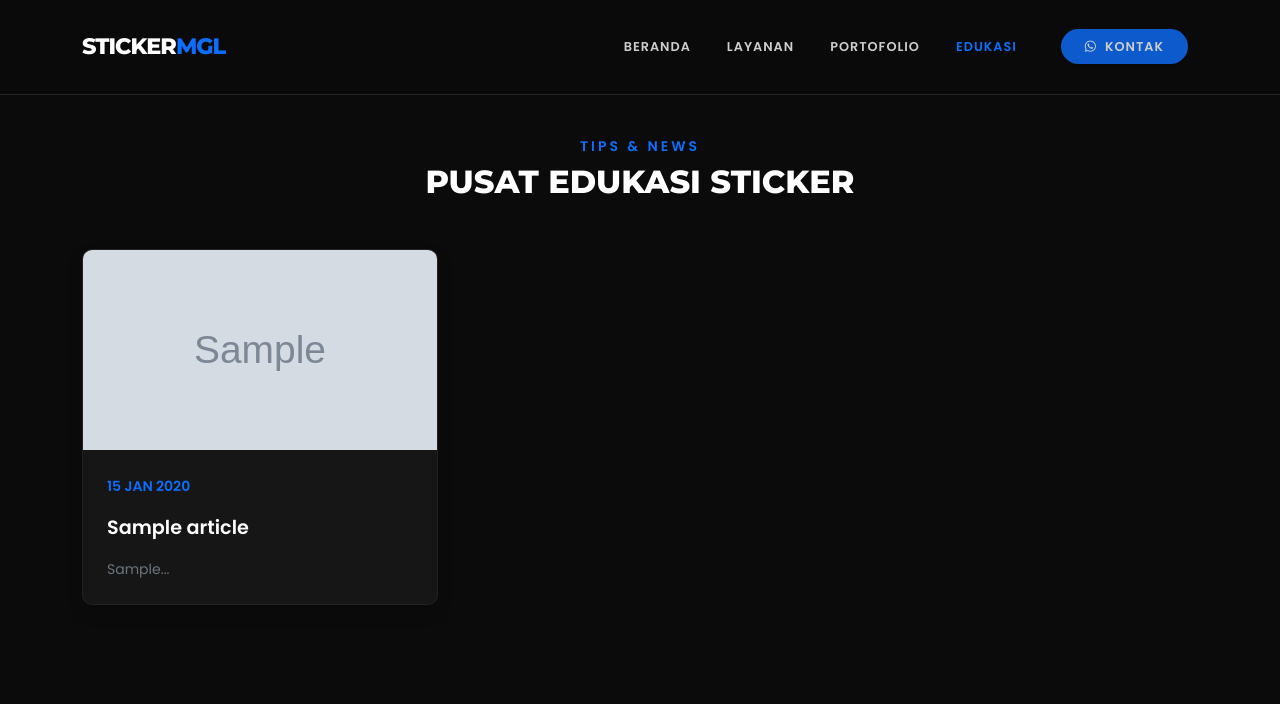
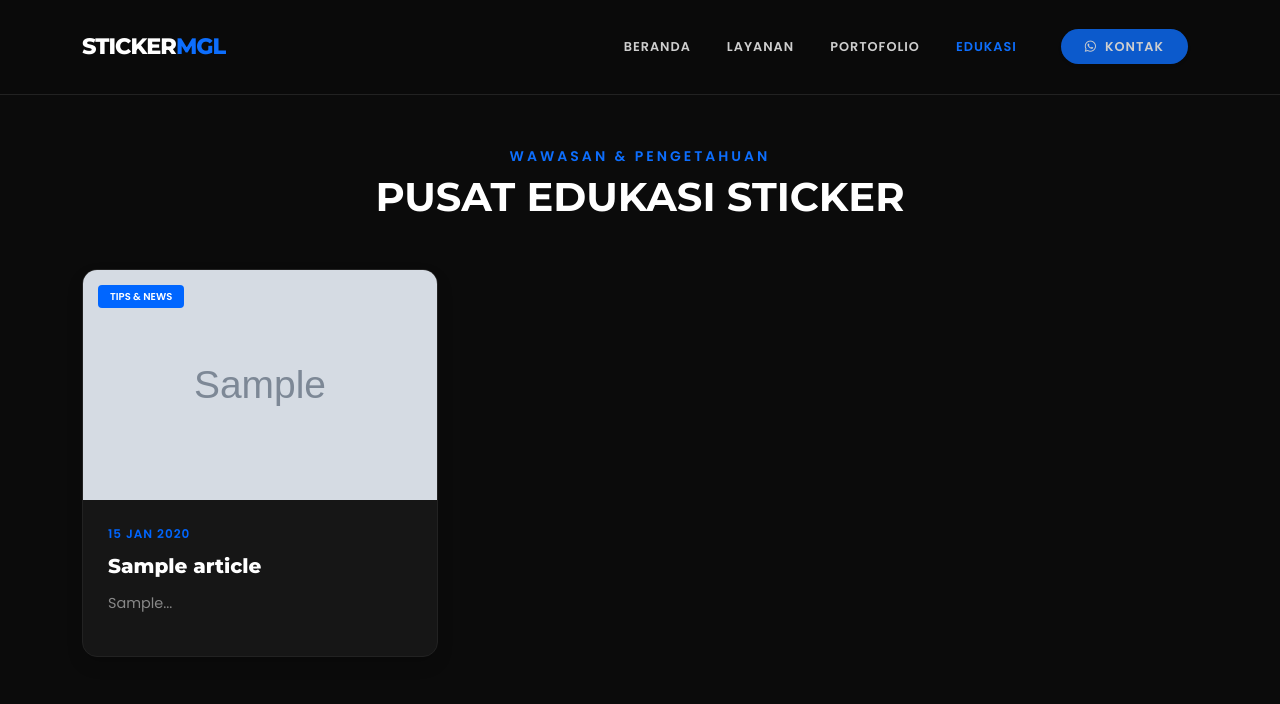
Before and after one commit to dziie-id/mgl, a PHP site: page /artikel.php in a window 1280 px wide. Shown: the top 704 px of the page. Run offline with PHP 8.4, Linux system fonts and the light colour scheme; tables that the repository leaves empty or names only in its code hold one stand-in row (values such as "Sample post"); grey boxes marked "Sample" are stand-in pictures; a stand-in replaces the project's code that opens the database connection; some libraries are stand-ins or nearby versions.

Commit message:
update artikel.php

```diff
--- a/artikel.php
+++ b/artikel.php
@@ -4,54 +4,87 @@ $articles = $pdo->query("SELECT * FROM articles ORDER BY id DESC")->fetchAll();
 ?>
 <!DOCTYPE html>
 <html lang="id">
-
 <head>
     <meta charset="UTF-8">
     <meta name="viewport" content="width=device-width, initial-scale=1.0">
-    <title>Artikel & Tips Perawatan Sticker Mobil | Sticker MGL</title>
-    <meta name="description" content="Pusat informasi dan tips seputar perawatan sticker mobil, branding kendaraan, dan tren modifikasi sticker terbaru dari ahli sticker profesional.">
-    <link rel="icon" type="image/png" href="assets/img/favicon.png">
+    <title>Edukasi & Tips | Sticker MGL</title>
+    <link rel="icon" type="image/png" href="<?= BASE_URL ?>/assets/img/favicon.png">
 
     <link href="https://fonts.googleapis.com/css2?family=Montserrat:wght@700;800&family=Poppins:wght@300;400;600&display=swap" rel="stylesheet">
     <link href="https://cdn.jsdelivr.net/npm/bootstrap@5.3.0/dist/css/bootstrap.min.css" rel="stylesheet">
     <link rel="stylesheet" href="https://cdnjs.cloudflare.com/ajax/libs/font-awesome/6.4.0/css/all.min.css">
-    <link rel="stylesheet" href="https://cdn.jsdelivr.net/npm/@fancyapps/ui@5.0/dist/fancybox/fancybox.css" />
     <link rel="stylesheet" href="<?= BASE_URL ?>assets/css/style-front.css">
+
+    <style>
+        :root { --primary: #0066ff; --dark: #0b0b0b; --dark-soft: #161616; }
+        body { background-color: var(--dark); color: #fff; font-family: 'Poppins', sans-serif; padding-top: 100px; }
+
+        .blog-card {
+            background: var(--dark-soft);
+            border: 1px solid #222;
+            border-radius: 15px;
+            transition: 0.4s cubic-bezier(0.175, 0.885, 0.32, 1.275);
+            overflow: hidden;
+            height: 100%;
+            position: relative;
+        }
+
+        .blog-card:hover {
+            border-color: var(--primary);
+            transform: translateY(-10px);
+            box-shadow: 0 15px 30px rgba(0, 102, 255, 0.1);
+        }
+
+        .blog-img-wrapper { height: 230px; overflow: hidden; position: relative; }
+        .blog-img-wrapper img { width: 100%; height: 100%; object-fit: cover; transition: 0.5s; }
+        .blog-card:hover .blog-img-wrapper img { transform: scale(1.1); filter: brightness(0.7); }
+
+        .blog-body { padding: 25px; }
+        .blog-date { font-size: 0.75rem; font-weight: 700; color: var(--primary); text-transform: uppercase; letter-spacing: 1px; display: block; margin-bottom: 10px; }
+        .blog-title { font-family: 'Montserrat', sans-serif; font-weight: 800; color: white; text-decoration: none; font-size: 1.25rem; line-height: 1.3; }
+        .blog-excerpt { color: #888; font-size: 0.9rem; margin-top: 12px; line-height: 1.6; }
+
+        .category-badge { position: absolute; top: 15px; left: 15px; background: var(--primary); color: white; padding: 4px 12px; font-size: 10px; font-weight: 800; border-radius: 4px; z-index: 2; }
+    </style>
 </head>
-
 <body>
 
 <?php include 'includes/navbar.php'; ?>
 
 <section class="container py-5">
     <div class="text-center mb-5">
-            <h5 class="text-primary fw-bold text-uppercase small" style="letter-spacing: 3px;">Tips & News</h5>
-            <h2 class="text-uppercase">Pusat Edukasi Sticker</h2>
+        <h5 class="text-primary fw-bold text-uppercase small" style="letter-spacing: 3px;">Wawasan & Pengetahuan</h5>
+        <h2 class="display-6 fw-bold text-uppercase" style="font-family: Montserrat;">Pusat Edukasi Sticker</h2>
     </div>
 
     <div class="row g-4">
-            <?php foreach ($articles as $art):
+        <?php foreach($articles as $art):
             $thumb = $art['thumbnail'];
             $path = "uploads/articles/" . $thumb;
-                if (!file_exists($path) || empty($thumb)) {
-                    $path = "uploads/gallery/" . $thumb;
-                }
+            if (!file_exists($path) || empty($thumb)) { $path = "uploads/gallery/" . $thumb; }
         ?>
-                <div class="col-md-4">
+        <div class="col-md-6 col-lg-4">
             <div class="card blog-card shadow">
-                        <img src="<?= $path ?>" class="blog-img" alt="<?= $art['judul'] ?>">
-                        <div class="p-4">
-                            <small class="text-primary fw-bold text-uppercase"><?= date('d M Y', strtotime($art['created_at'])) ?></small>
-                            <a href="baca.php?slug=<?= $art['slug'] ?>" class="blog-title d-block my-3"><?= $art['judul'] ?></a>
-                            <p class="small text-secondary mb-0"><?= substr(strip_tags($art['konten']), 0, 100) ?>...</p>
+                <div class="blog-img-wrapper">
+                    <span class="category-badge text-uppercase">Tips & News</span>
+                    <img src="<?= $path ?>" alt="<?= $art['judul'] ?>">
+                </div>
+                <div class="blog-body">
+                    <span class="blog-date"><?= date('d M Y', strtotime($art['created_at'])) ?></span>
+                    <a href="baca.php?slug=<?= $art['slug'] ?>" class="blog-title stretched-link">
+                        <?= $art['judul'] ?>
+                    </a>
+                    <p class="blog-excerpt">
+                        <?= substr(strip_tags($art['konten']), 0, 100) ?>...
+                    </p>
                 </div>
             </div>
         </div>
         <?php endforeach; ?>
     </div>
 </section>
+
 <script src="https://code.jquery.com/jquery-3.6.0.min.js"></script>
 <script src="https://cdn.jsdelivr.net/npm/bootstrap@5.3.0/dist/js/bootstrap.bundle.min.js"></script>
 </body>
-
 </html>
```
Lines whose indentation alone changed are shown as unchanged.
